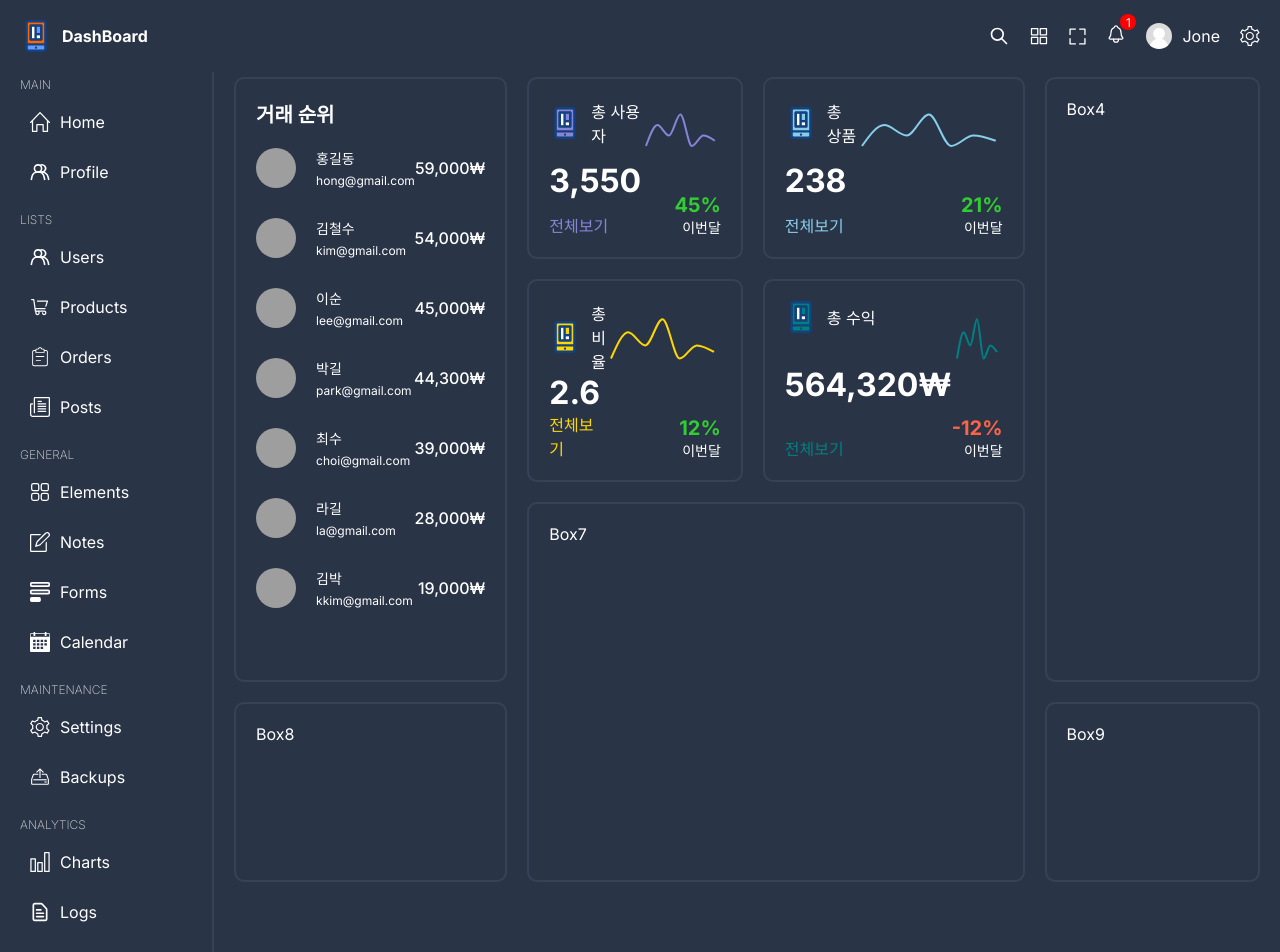
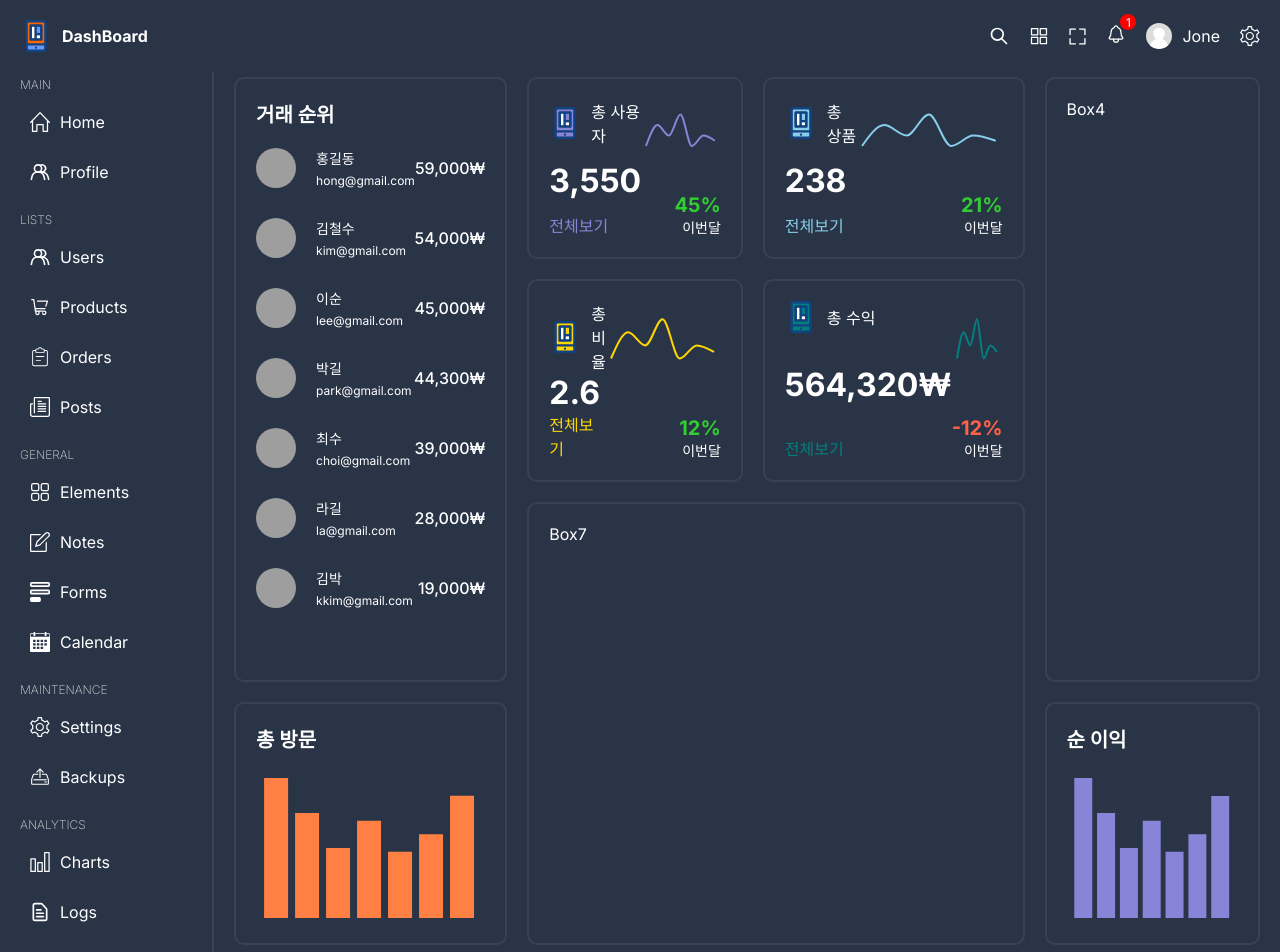
Before and after one commit to amh6281/Dashboard, a React (Vite) app: page / in a window 1280 px wide. Shown: the top 952 px of the page. Built offline with nearby package versions, Linux system fonts and the light colour scheme; grey boxes are pictures that could not be loaded.

Commit message:
BarChartBox 생성 2023.07.18

```diff
--- /dev/null
+++ b/src/components/barChartBox/BarChartBox.tsx
@@ -0,0 +1,31 @@
+import { Bar, BarChart, ResponsiveContainer, Tooltip } from "recharts";
+import "./barChartBox.scss";
+
+type Props = {
+  title: string;
+  color: string;
+  dataKey: string;
+  chartData: object[];
+};
+
+const BarChartBox = (props: Props) => {
+  return (
+    <div className="barChartBox">
+      <h1>{props.title}</h1>
+      <div className="chart">
+        <ResponsiveContainer width="99%" height={150}>
+          <BarChart width={150} height={40} data={props.chartData}>
+            <Tooltip
+              contentStyle={{ background: "#2a3447", borderRadius: "5px" }}
+              labelStyle={{ display: "none" }}
+              cursor={{ fill: "none" }}
+            />
+            <Bar dataKey={props.dataKey} fill={props.color} />
+          </BarChart>
+        </ResponsiveContainer>
+      </div>
+    </div>
+  );
+};
+
+export default BarChartBox;
--- /dev/null
+++ b/src/components/barChartBox/barChartBox.scss
@@ -0,0 +1,9 @@
+.barChartBox {
+  width: 100%;
+  height: 100%;
+
+  h1 {
+    font-size: 20px;
+    margin-bottom: 20px;
+  }
+}
--- a/src/data.ts
+++ b/src/data.ts
@@ -238,3 +238,33 @@
     { name: "Sat", ratio: 450 },
   ],
 };
+
+export const barChartBoxVisit = {
+  title: "총 방문",
+  color: "#FF8042",
+  dataKey: "visit",
+  chartData: [
+    { name: "Sun", visit: 4000 },
+    { name: "Mon", visit: 3000 },
+    { name: "Tue", visit: 2000 },
+    { name: "Wed", visit: 2780 },
+    { name: "Thu", visit: 1890 },
+    { name: "Fri", visit: 2390 },
+    { name: "Sat", visit: 3490 },
+  ],
+};
+
+export const barChartBoxRevenue = {
+  title: "순 이익",
+  color: "#8884d8",
+  dataKey: "profit",
+  chartData: [
+    { name: "Sun", profit: 4000 },
+    { name: "Mon", profit: 3000 },
+    { name: "Tue", profit: 2000 },
+    { name: "Wed", profit: 2780 },
+    { name: "Thu", profit: 1890 },
+    { name: "Fri", profit: 2390 },
+    { name: "Sat", profit: 3490 },
+  ],
+};
--- a/src/pages/home/Home.tsx
+++ b/src/pages/home/Home.tsx
@@ -1,6 +1,9 @@
+import BarChartBox from "../../components/barChartBox/BarChartBox";
 import ChartBox from "../../components/chartBox/ChartBox";
 import TopBox from "../../components/topBox/TopBox";
 import {
+  barChartBoxRevenue,
+  barChartBoxVisit,
   chartBoxConversion,
   chartBoxProduct,
   chartBoxRevenue,
@@ -29,8 +32,12 @@
         <ChartBox {...chartBoxRevenue} />
       </div>
       <div className="box box7">Box7</div>
-      <div className="box box8">Box8</div>
-      <div className="box box9">Box9</div>
+      <div className="box box8">
+        <BarChartBox {...barChartBoxVisit} />
+      </div>
+      <div className="box box9">
+        <BarChartBox {...barChartBoxRevenue} />
+      </div>
     </div>
   );
 };
```
